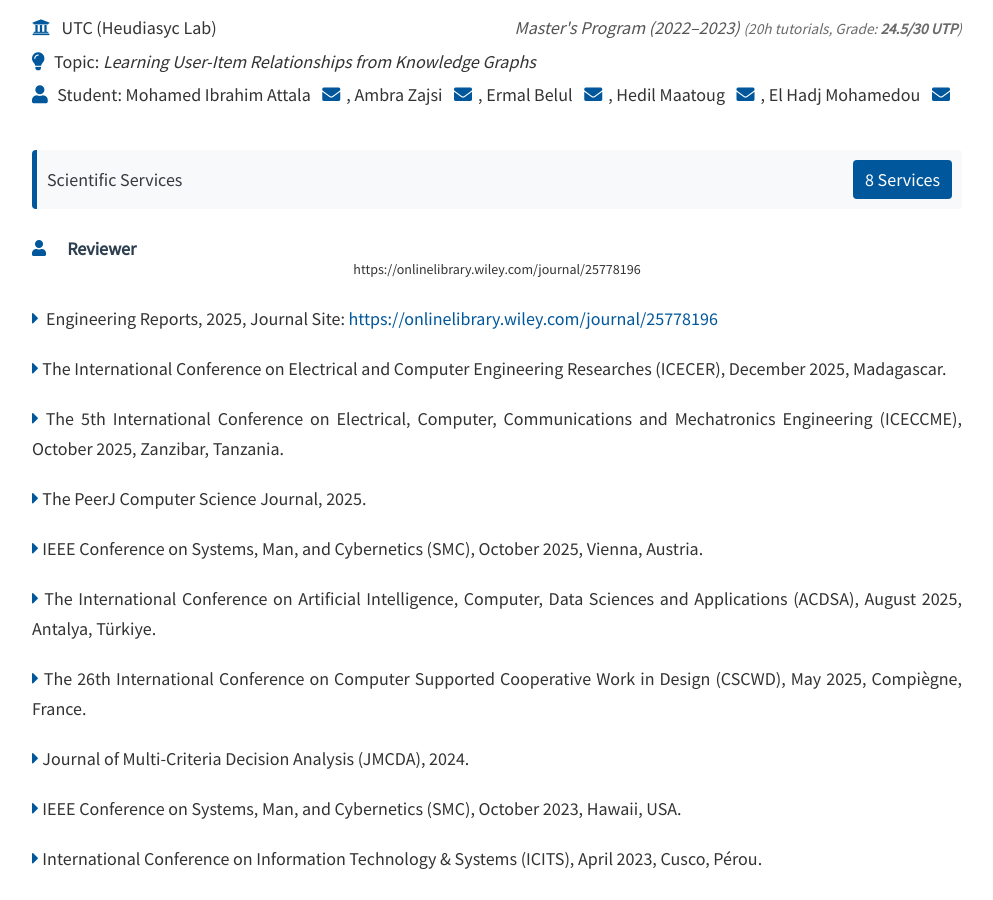
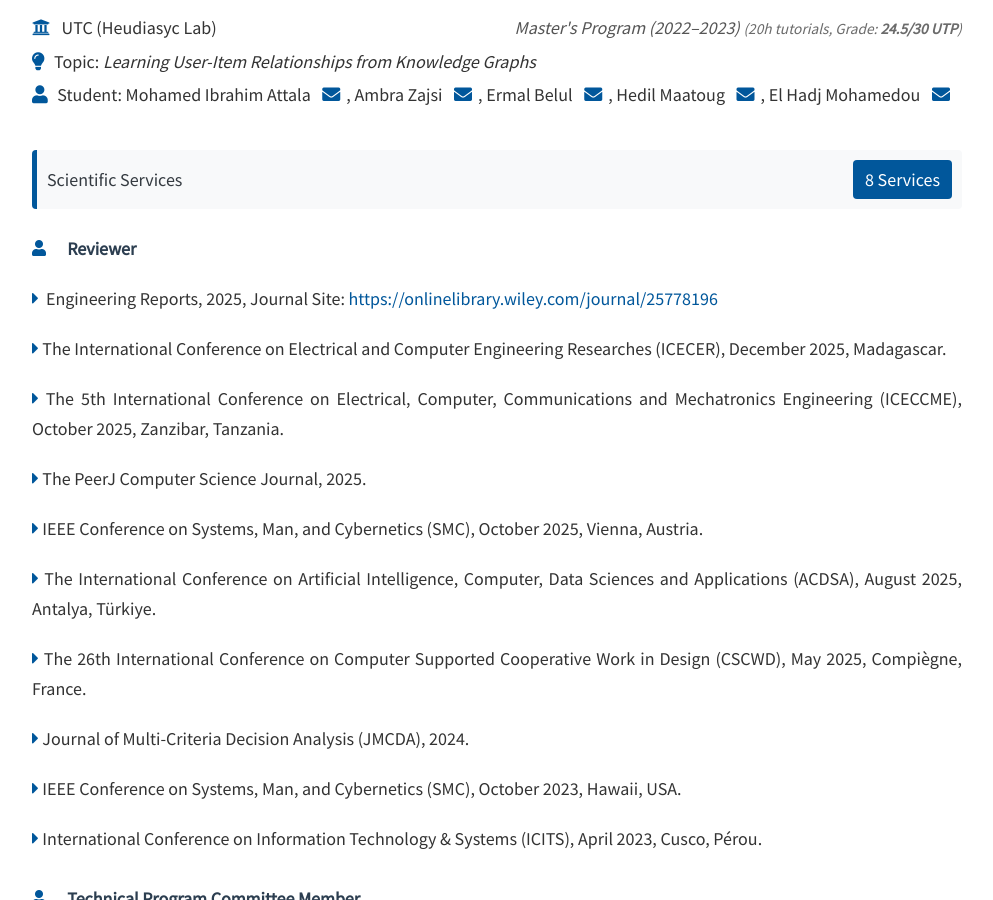
Before and after one commit to lengocluyen/lengocluyen.github.io, a Jekyll site: the page built from services.html, in a window 1280 px wide and 900 px high, scrolled down 656 px. Shown: the whole window, without its empty margins (143-1136 px from the left). Built offline with Jekyll 4.4.1, drawn with Linux system fonts in a browser that asks for light colours; nearby versions of some CDN libraries; some of the changed lines change nothing that is shown.

Commit message:
Update services.html

```diff
--- a/_includes/services.html
+++ b/_includes/services.html
@@ -116,10 +116,7 @@
 
   <!-- Reviewer Role -->
   <h5 class="service-subtitle mt-4"  style="margin-bottom:0;"><i class="fa fa-user  text-info"></i>&nbsp; Reviewer</h5>
-
-  https://onlinelibrary.wiley.com/journal/25778196
-
-  <div class="panel-default">
+    <div class="panel-default">
     <div class="panel-body">
       <h5>
                     <div class="div-justify-pub">
```
